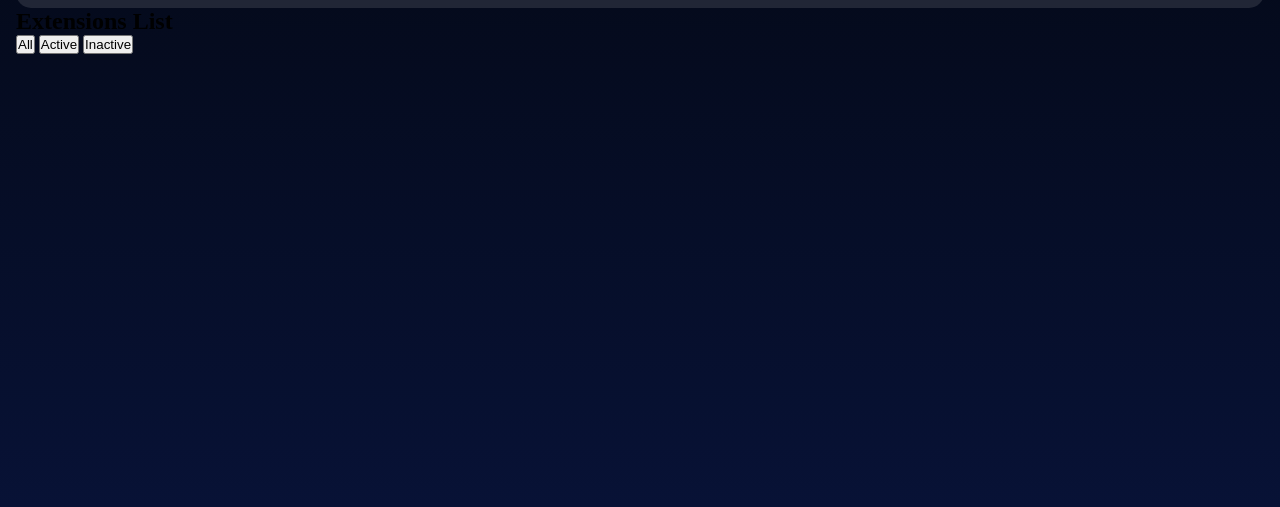
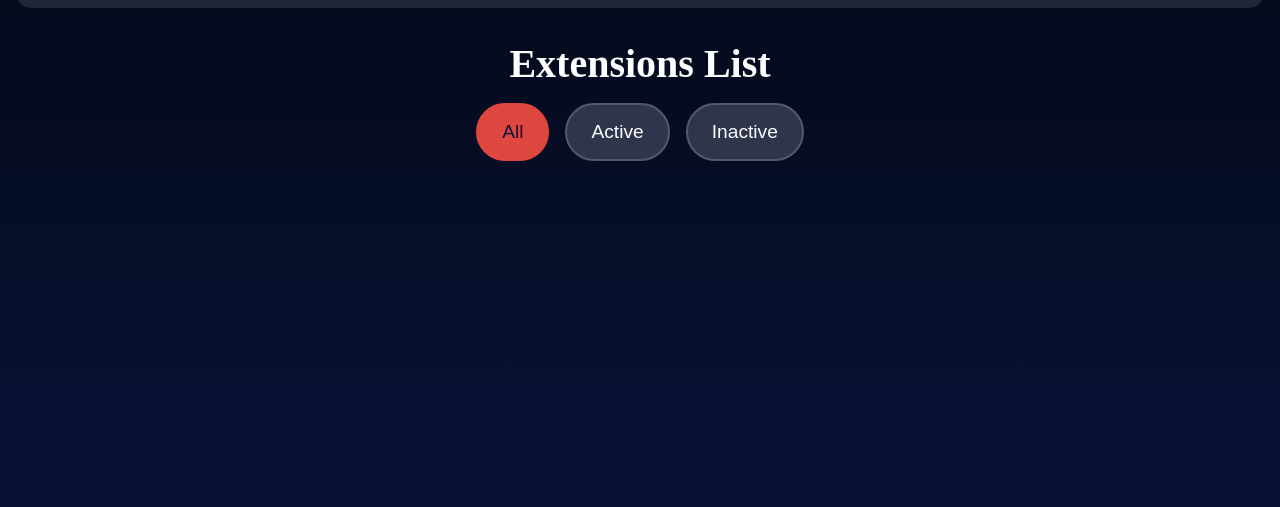
Before and after one commit to higor-costa/gerenciador-de-extensoes, a website built with webpack: page index.html in a window 1280 px wide. Shown: the part 91-598 px from the top of the page. Built offline with nearby package versions, Linux system fonts and the light colour scheme.

Commit message:
chore(css): estiliza título da página e botões que irão filtrar as extensões

```diff
--- a/assets/css/style.css
+++ b/assets/css/style.css
@@ -89,3 +89,61 @@ body {
 .header__theme-toggle:hover {
   background-color: var(--Neutro-600);
 }
+
+/* main */
+.extensions {
+  margin-top: 2rem;
+
+}
+
+.extensions__header {
+  display: flex;
+  flex-direction: column;
+  align-items: center;
+}
+
+.extensions__title {
+  color: var(--Neutro-0);
+  margin-bottom: 1rem;
+  font-size: 2.5rem;
+}
+
+.extensions__filters {
+  width: 100%;
+  display: flex;
+  align-items: center;
+  justify-content: center;
+  gap: 1rem;
+}
+
+.extensions__filters-button {
+  background-color: var(--Neutro-700);
+  padding: 1rem 1.5rem;
+  border-radius: 50px;
+  border: 2px solid var(--Neutro-600);
+  color: var(--Neutro-0);
+  cursor: pointer;
+  font-size: 1.2rem;
+  font-weight: 500;
+  transition: background .2s ease-in-out, box-shadow .2s ease-in-out;
+}
+
+.extensions__filters-button:focus {
+  box-shadow:
+  0px 0px 0px 2px var(--Neutro-900),
+  0px 0px 0px 5px var(--Vermelho-400);
+}
+
+.extensions__filters-button:hover {
+  background-color: var(--Neutro-600);
+}
+
+.extensions__filters-button--active {
+  background-color: var(--Vermelho-500);
+  border-color: var(--Vermelho-500);
+  color: var(--Neutro-900);
+}
+
+.extensions__filters-button--active:hover {
+  background-color: var(--Vermelho-500);
+}
```
